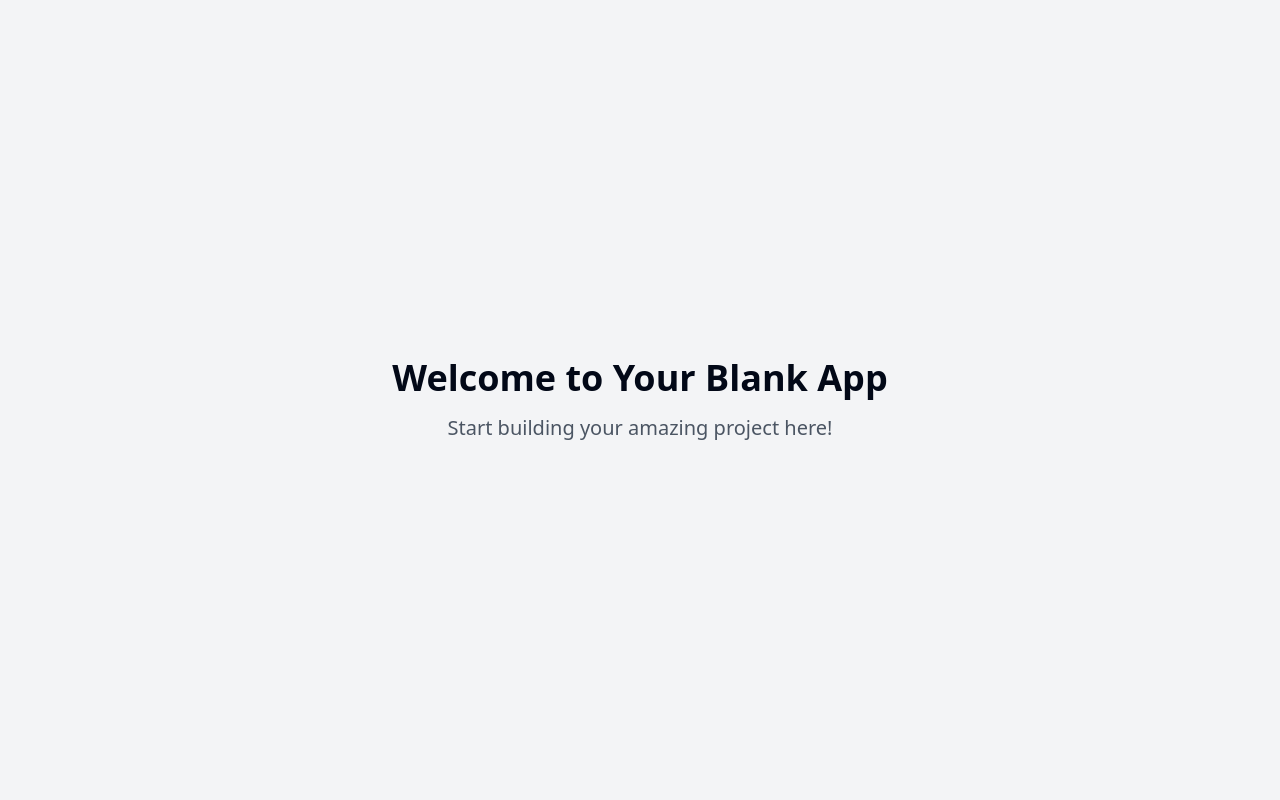
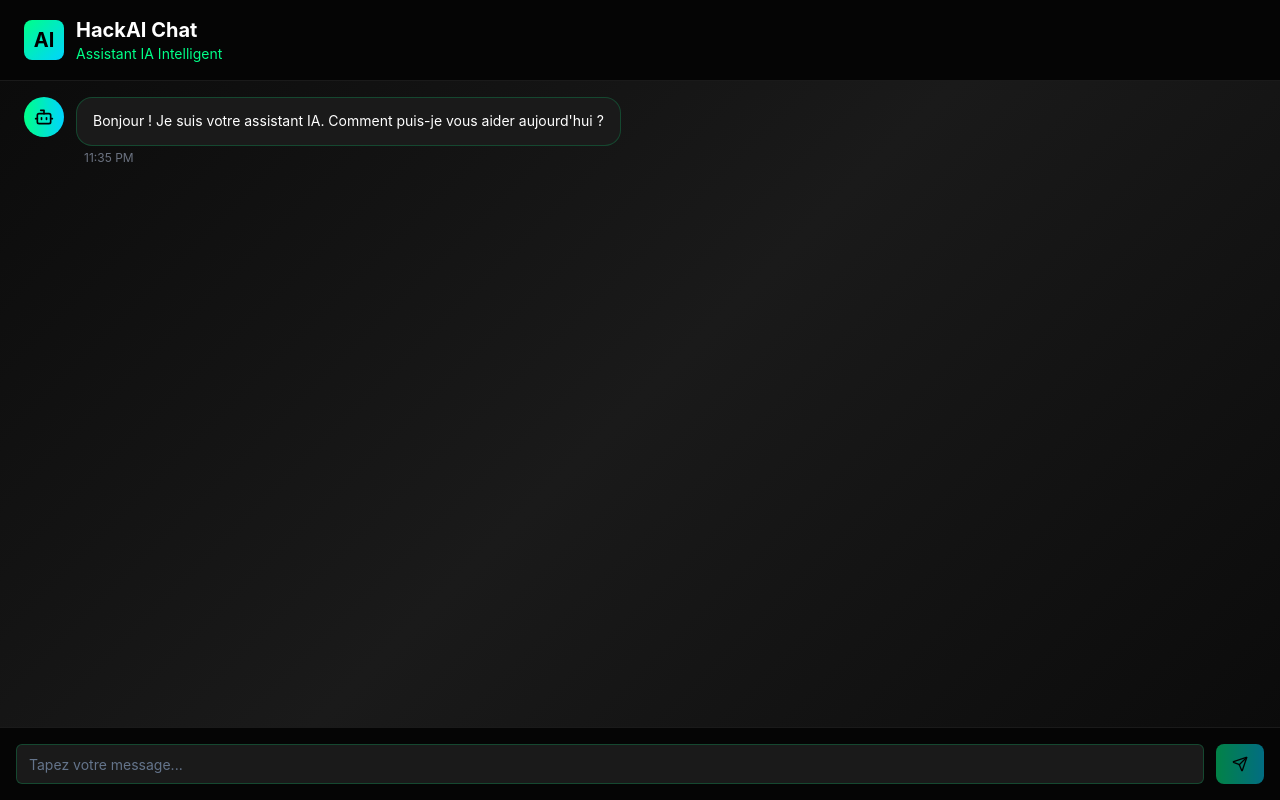
Before and after one commit to ilyas-ourara/WATIKATI, a React (Vite) app: page / in a window 1280 px wide. Built offline with nearby package versions, Linux system fonts and the light colour scheme.

Commit message:
feat: Implement chatbot interface
Create a chatbot interface with the theme and colors of the specified website. Include a logo in the top-left corner, display user questions with a person icon, and bot responses with a robot icon.

```diff
--- /dev/null
+++ b/src/components/ChatBot.tsx
@@ -0,0 +1,120 @@
+
+import React, { useState, useRef, useEffect } from 'react';
+import Header from './Header';
+import ChatMessage from './ChatMessage';
+import ChatInput from './ChatInput';
+
+interface Message {
+  id: number;
+  text: string;
+  isBot: boolean;
+  timestamp: Date;
+}
+
+const ChatBot = () => {
+  const [messages, setMessages] = useState<Message[]>([
+    {
+      id: 1,
+      text: "Bonjour ! Je suis votre assistant IA. Comment puis-je vous aider aujourd'hui ?",
+      isBot: true,
+      timestamp: new Date()
+    }
+  ]);
+  const [isLoading, setIsLoading] = useState(false);
+  const messagesEndRef = useRef<HTMLDivElement>(null);
+
+  const scrollToBottom = () => {
+    messagesEndRef.current?.scrollIntoView({ behavior: 'smooth' });
+  };
+
+  useEffect(() => {
+    scrollToBottom();
+  }, [messages]);
+
+  const getBotResponse = (userMessage: string): string => {
+    const responses = [
+      "C'est une excellente question ! Laissez-moi réfléchir à cela...",
+      "Je comprends votre demande. Voici ce que je peux vous dire...",
+      "Intéressant ! Basé sur votre question, je pense que...",
+      "Merci pour votre question. Voici ma réponse...",
+      "C'est un sujet fascinant ! Permettez-moi de vous expliquer...",
+    ];
+
+    if (userMessage.toLowerCase().includes('bonjour') || userMessage.toLowerCase().includes('salut')) {
+      return "Bonjour ! Ravi de vous rencontrer. Comment puis-je vous aider aujourd'hui ?";
+    }
+
+    if (userMessage.toLowerCase().includes('merci')) {
+      return "Je vous en prie ! N'hésitez pas si vous avez d'autres questions.";
+    }
+
+    return responses[Math.floor(Math.random() * responses.length)] + " " +
+           "En tant qu'IA, je suis conçu pour vous aider avec diverses tâches et répondre à vos questions de manière utile et précise.";
+  };
+
+  const handleSendMessage = async (messageText: string) => {
+    // Ajouter le message de l'utilisateur
+    const userMessage: Message = {
+      id: Date.now(),
+      text: messageText,
+      isBot: false,
+      timestamp: new Date()
+    };
+
+    setMessages(prev => [...prev, userMessage]);
+    setIsLoading(true);
+
+    // Simuler un délai de réponse du bot
+    setTimeout(() => {
+      const botResponse: Message = {
+        id: Date.now() + 1,
+        text: getBotResponse(messageText),
+        isBot: true,
+        timestamp: new Date()
+      };
+
+      setMessages(prev => [...prev, botResponse]);
+      setIsLoading(false);
+    }, 1000 + Math.random() * 2000); // Délai aléatoire entre 1-3 secondes
+  };
+
+  return (
+    <div className="h-screen bg-gradient-cyber flex flex-col">
+      <Header />
+
+      <div className="flex-1 overflow-hidden flex flex-col">
+        <div className="flex-1 overflow-y-auto px-6 py-4 space-y-4">
+          {messages.map((message) => (
+            <ChatMessage
+              key={message.id}
+              message={message.text}
+              isBot={message.isBot}
+              timestamp={message.timestamp}
+            />
+          ))}
+
+          {isLoading && (
+            <div className="flex items-start space-x-3 mb-6">
+              <div className="w-10 h-10 rounded-full flex items-center justify-center bg-gradient-to-r from-cyber-green to-cyber-cyan">
+                <div className="w-5 h-5 bg-black rounded-full animate-pulse"></div>
+              </div>
+              <div className="bg-cyber-gray border border-cyber-green/20 rounded-2xl px-4 py-3">
+                <div className="flex space-x-1">
+                  <div className="w-2 h-2 bg-cyber-green rounded-full animate-bounce"></div>
+                  <div className="w-2 h-2 bg-cyber-green rounded-full animate-bounce" style={{ animationDelay: '0.1s' }}></div>
+                  <div className="w-2 h-2 bg-cyber-green rounded-full animate-bounce" style={{ animationDelay: '0.2s' }}></div>
+                </div>
+              </div>
+            </div>
+          )}
+
+          <div ref={messagesEndRef} />
+        </div>
+
+        <ChatInput onSendMessage={handleSendMessage} isLoading={isLoading} />
+      </div>
+    </div>
+  );
+};
+
+export default ChatBot;
--- /dev/null
+++ b/src/components/ChatInput.tsx
@@ -0,0 +1,47 @@
+
+import React, { useState } from 'react';
+import { Send } from 'lucide-react';
+import { Button } from '@/components/ui/button';
+import { Input } from '@/components/ui/input';
+
+interface ChatInputProps {
+  onSendMessage: (message: string) => void;
+  isLoading?: boolean;
+}
+
+const ChatInput = ({ onSendMessage, isLoading = false }: ChatInputProps) => {
+  const [message, setMessage] = useState('');
+
+  const handleSubmit = (e: React.FormEvent) => {
+    e.preventDefault();
+    if (message.trim() && !isLoading) {
+      onSendMessage(message.trim());
+      setMessage('');
+    }
+  };
+
+  return (
+    <div className="bg-cyber-darker border-t border-cyber-gray p-4">
+      <form onSubmit={handleSubmit} className="flex items-center space-x-3">
+        <div className="flex-1 relative">
+          <Input
+            value={message}
+            onChange={(e) => setMessage(e.target.value)}
+            placeholder="Tapez votre message..."
+            className="bg-cyber-gray border-cyber-green/20 text-white placeholder-gray-400 focus:border-cyber-green focus:ring-cyber-green pr-12"
+            disabled={isLoading}
+          />
+        </div>
+        <Button
+          type="submit"
+          disabled={!message.trim() || isLoading}
+          className="bg-gradient-to-r from-cyber-green to-cyber-cyan text-black hover:from-cyber-cyan hover:to-cyber-green transition-all duration-300 px-4 py-2 rounded-lg"
+        >
+          <Send className="w-4 h-4" />
+        </Button>
+      </form>
+    </div>
+  );
+};
+
+export default ChatInput;
--- /dev/null
+++ b/src/components/ChatMessage.tsx
@@ -0,0 +1,42 @@
+
+import React from 'react';
+import { Bot, User } from 'lucide-react';
+
+interface ChatMessageProps {
+  message: string;
+  isBot: boolean;
+  timestamp: Date;
+}
+
+const ChatMessage = ({ message, isBot, timestamp }: ChatMessageProps) => {
+  return (
+    <div className={`flex items-start space-x-3 mb-6 animate-fade-in ${isBot ? '' : 'flex-row-reverse space-x-reverse'}`}>
+      <div className={`w-10 h-10 rounded-full flex items-center justify-center flex-shrink-0 ${
+        isBot
+          ? 'bg-gradient-to-r from-cyber-green to-cyber-cyan'
+          : 'bg-gradient-to-r from-cyber-purple to-pink-500'
+      }`}>
+        {isBot ? (
+          <Bot className="w-5 h-5 text-black" />
+        ) : (
+          <User className="w-5 h-5 text-white" />
+        )}
+      </div>
+
+      <div className={`max-w-[70%] ${isBot ? '' : 'text-right'}`}>
+        <div className={`rounded-2xl px-4 py-3 ${
+          isBot
+            ? 'bg-cyber-gray border border-cyber-green/20 text-white'
+            : 'bg-gradient-to-r from-cyber-purple to-pink-500 text-white'
+        }`}>
+          <p className="text-sm leading-relaxed">{message}</p>
+        </div>
+        <p className="text-xs text-gray-500 mt-1 px-2">
+          {timestamp.toLocaleTimeString([], { hour: '2-digit', minute: '2-digit' })}
+        </p>
+      </div>
+    </div>
+  );
+};
+
+export default ChatMessage;
--- /dev/null
+++ b/src/components/Header.tsx
@@ -0,0 +1,22 @@
+
+import React from 'react';
+
+const Header = () => {
+  return (
+    <header className="bg-cyber-darker border-b border-cyber-gray px-6 py-4">
+      <div className="flex items-center">
+        <div className="flex items-center space-x-3">
+          <div className="w-10 h-10 bg-gradient-green rounded-lg flex items-center justify-center">
+            <span className="text-black font-bold text-xl">AI</span>
+          </div>
+          <div>
+            <h1 className="text-xl font-bold text-white">HackAI Chat</h1>
+            <p className="text-cyber-green text-sm">Assistant IA Intelligent</p>
+          </div>
+        </div>
+      </div>
+    </header>
+  );
+};
+
+export default Header;
--- a/src/index.css
+++ b/src/index.css
@@ -1,20 +1,21 @@
+
 @tailwind base;
 @tailwind components;
 @tailwind utilities;
 
 @layer base {
   :root {
-    --background: 0 0% 100%;
-    --foreground: 222.2 84% 4.9%;
+    --background: 10 10% 4%;
+    --foreground: 0 0% 98%;
 
-    --card: 0 0% 100%;
-    --card-foreground: 222.2 84% 4.9%;
+    --card: 10 10% 4%;
+    --card-foreground: 0 0% 98%;
 
-    --popover: 0 0% 100%;
-    --popover-foreground: 222.2 84% 4.9%;
+    --popover: 10 10% 4%;
+    --popover-foreground: 0 0% 98%;
 
-    --primary: 222.2 47.4% 11.2%;
-    --primary-foreground: 210 40% 98%;
+    --primary: 142 76% 50%;
+    --primary-foreground: 0 0% 0%;
 
     --secondary: 210 40% 96.1%;
     --secondary-foreground: 222.2 47.4% 11.2%;
@@ -22,47 +23,40 @@
     --muted: 210 40% 96.1%;
     --muted-foreground: 215.4 16.3% 46.9%;
 
-    --accent: 210 40% 96.1%;
-    --accent-foreground: 222.2 47.4% 11.2%;
+    --accent: 142 76% 50%;
+    --accent-foreground: 0 0% 0%;
 
     --destructive: 0 84.2% 60.2%;
     --destructive-foreground: 210 40% 98%;
 
-    --border: 214.3 31.8% 91.4%;
-    --input: 214.3 31.8% 91.4%;
-    --ring: 222.2 84% 4.9%;
+    --border: 0 0% 10%;
+    --input: 0 0% 10%;
+    --ring: 142 76% 50%;
 
     --radius: 0.5rem;
 
     --sidebar-background: 0 0% 98%;
-
     --sidebar-foreground: 240 5.3% 26.1%;
-
     --sidebar-primary: 240 5.9% 10%;
-
     --sidebar-primary-foreground: 0 0% 98%;
-
     --sidebar-accent: 240 4.8% 95.9%;
-
     --sidebar-accent-foreground: 240 5.9% 10%;
-
     --sidebar-border: 220 13% 91%;
-
     --sidebar-ring: 217.2 91.2% 59.8%;
   }
 
   .dark {
-    --background: 222.2 84% 4.9%;
-    --foreground: 210 40% 98%;
+    --background: 10 10% 4%;
+    --foreground: 0 0% 98%;
 
-    --card: 222.2 84% 4.9%;
-    --card-foreground: 210 40% 98%;
+    --card: 10 10% 4%;
+    --card-foreground: 0 0% 98%;
 
-    --popover: 222.2 84% 4.9%;
-    --popover-foreground: 210 40% 98%;
+    --popover: 10 10% 4%;
+    --popover-foreground: 0 0% 98%;
 
-    --primary: 210 40% 98%;
-    --primary-foreground: 222.2 47.4% 11.2%;
+    --primary: 142 76% 50%;
+    --primary-foreground: 0 0% 0%;
 
     --secondary: 217.2 32.6% 17.5%;
     --secondary-foreground: 210 40% 98%;
@@ -97,5 +91,26 @@
 
   body {
     @apply bg-background text-foreground;
+    font-family: 'Inter', -apple-system, BlinkMacSystemFont, 'Segoe UI', 'Roboto', sans-serif;
   }
 }
+
+@layer utilities {
+  .scrollbar-hide {
+    -ms-overflow-style: none;
+    scrollbar-width: none;
+  }
+
+  .scrollbar-hide::-webkit-scrollbar {
+    display: none;
+  }
+}
+
+/* Custom glow effects */
+.glow-green {
+  box-shadow: 0 0 20px rgba(0, 255, 136, 0.3);
+}
+
+.text-shadow {
+  text-shadow: 0 0 10px rgba(0, 255, 136, 0.5);
+}
--- a/src/pages/Index.tsx
+++ b/src/pages/Index.tsx
@@ -1,14 +1,8 @@
-// Update this page (the content is just a fallback if you fail to update the page)
+
+import ChatBot from '../components/ChatBot';
 
 const Index = () => {
-  return (
-    <div className="min-h-screen flex items-center justify-center bg-gray-100">
-      <div className="text-center">
-        <h1 className="text-4xl font-bold mb-4">Welcome to Your Blank App</h1>
-        <p className="text-xl text-gray-600">Start building your amazing project here!</p>
-      </div>
-    </div>
-  );
+  return <ChatBot />;
 };
 
 export default Index;
--- a/tailwind.config.ts
+++ b/tailwind.config.ts
@@ -1,3 +1,4 @@
+
 import type { Config } from "tailwindcss";
 
 export default {
@@ -61,7 +62,16 @@ export default {
 					'accent-foreground': 'hsl(var(--sidebar-accent-foreground))',
 					border: 'hsl(var(--sidebar-border))',
 					ring: 'hsl(var(--sidebar-ring))'
-				}
+				},
+				// HackAI.ma inspired colors
+				'cyber-dark': '#0a0a0a',
+				'cyber-darker': '#050505',
+				'cyber-gray': '#1a1a1a',
+				'cyber-green': '#00ff88',
+				'cyber-cyan': '#00d4ff',
+				'cyber-purple': '#8b5cf6',
+				'neon-green': '#39ff14',
+				'dark-surface': '#111111'
 			},
 			borderRadius: {
 				lg: 'var(--radius)',
@@ -84,11 +94,35 @@ export default {
 					to: {
 						height: '0'
 					}
+				},
+				'fade-in': {
+					'0%': {
+						opacity: '0',
+						transform: 'translateY(10px)'
+					},
+					'100%': {
+						opacity: '1',
+						transform: 'translateY(0)'
+					}
+				},
+				'glow': {
+					'0%, 100%': {
+						boxShadow: '0 0 5px #00ff88, 0 0 10px #00ff88, 0 0 15px #00ff88'
+					},
+					'50%': {
+						boxShadow: '0 0 10px #00ff88, 0 0 20px #00ff88, 0 0 30px #00ff88'
+					}
 				}
 			},
 			animation: {
 				'accordion-down': 'accordion-down 0.2s ease-out',
-				'accordion-up': 'accordion-up 0.2s ease-out'
+				'accordion-up': 'accordion-up 0.2s ease-out',
+				'fade-in': 'fade-in 0.3s ease-out',
+				'glow': 'glow 2s ease-in-out infinite alternate'
+			},
+			backgroundImage: {
+				'gradient-cyber': 'linear-gradient(135deg, #0a0a0a 0%, #1a1a1a 50%, #0a0a0a 100%)',
+				'gradient-green': 'linear-gradient(135deg, #00ff88 0%, #00d4ff 100%)'
 			}
 		}
 	},
```
